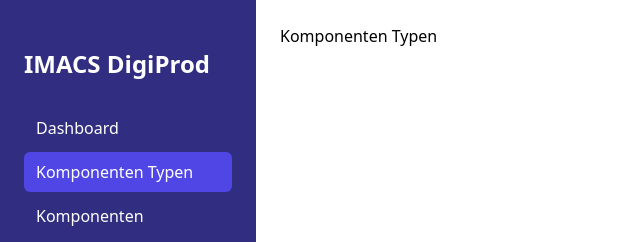
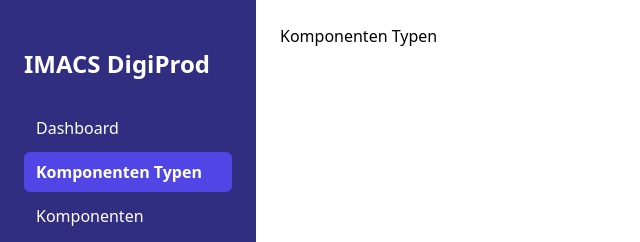
Before and after one commit to NiklasEckert/DigiProdVueWebUI, a Vue app: page /component_types in a window 1280 px wide. Shown: the top 242 px of the page, without its empty margins (0-640 px from the left). Built offline with nearby package versions, Linux system fonts and the light colour scheme.

Commit message:
Changed: Made font bold then item is active.

```diff
--- a/src/components/navigation/SidebarNav.vue
+++ b/src/components/navigation/SidebarNav.vue
@@ -3,7 +3,7 @@
     <h1 class="text-2xl font-bold mb-7">IMACS DigiProd</h1>
     <ul>
       <li v-for="item in navItems" :key="item.name">
-        <router-link :to="item.path" active-class="bg-indigo-600 hover:bg-indigo-600" class="block py-2 px-3 mb-1 hover:bg-indigo-600/50 hover:cursor-pointer rounded-md">{{ item.name }}</router-link>
+        <router-link :to="item.path" active-class="bg-indigo-600 hover:bg-indigo-600 font-bold" class="block py-2 px-3 mb-1 hover:bg-indigo-600/50 hover:cursor-pointer rounded-md">{{ item.name }}</router-link>
       </li>
     </ul>
   </div>
```
